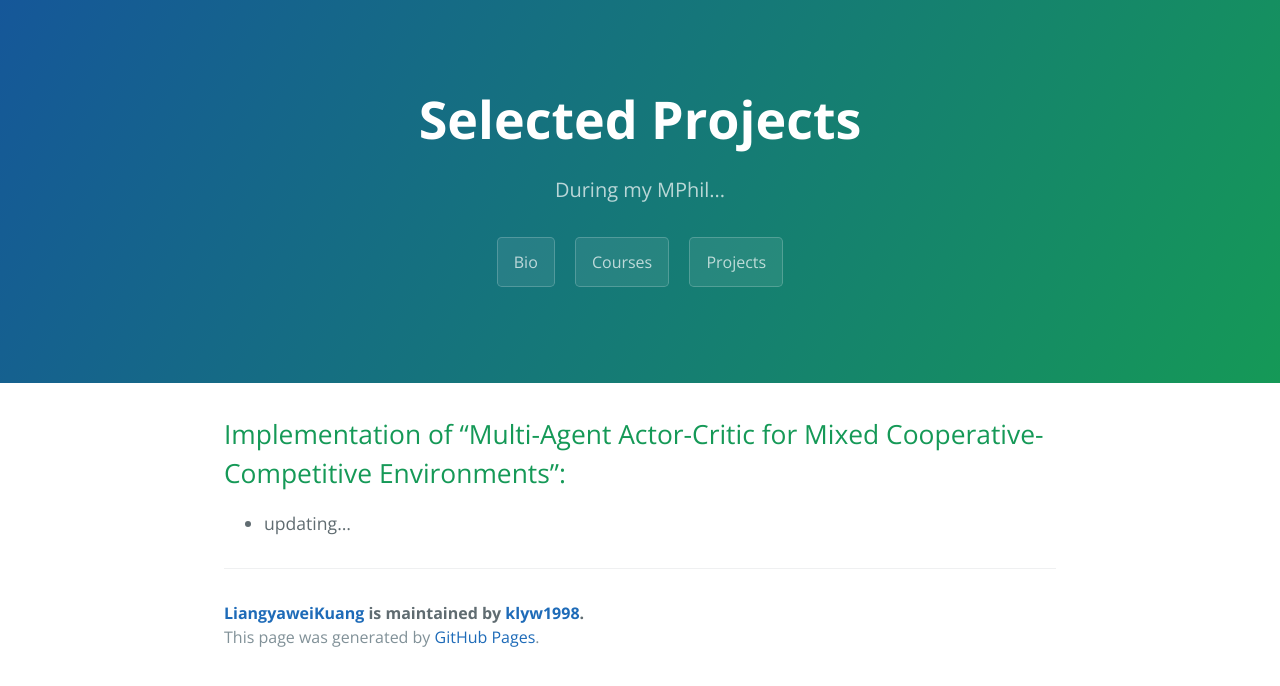
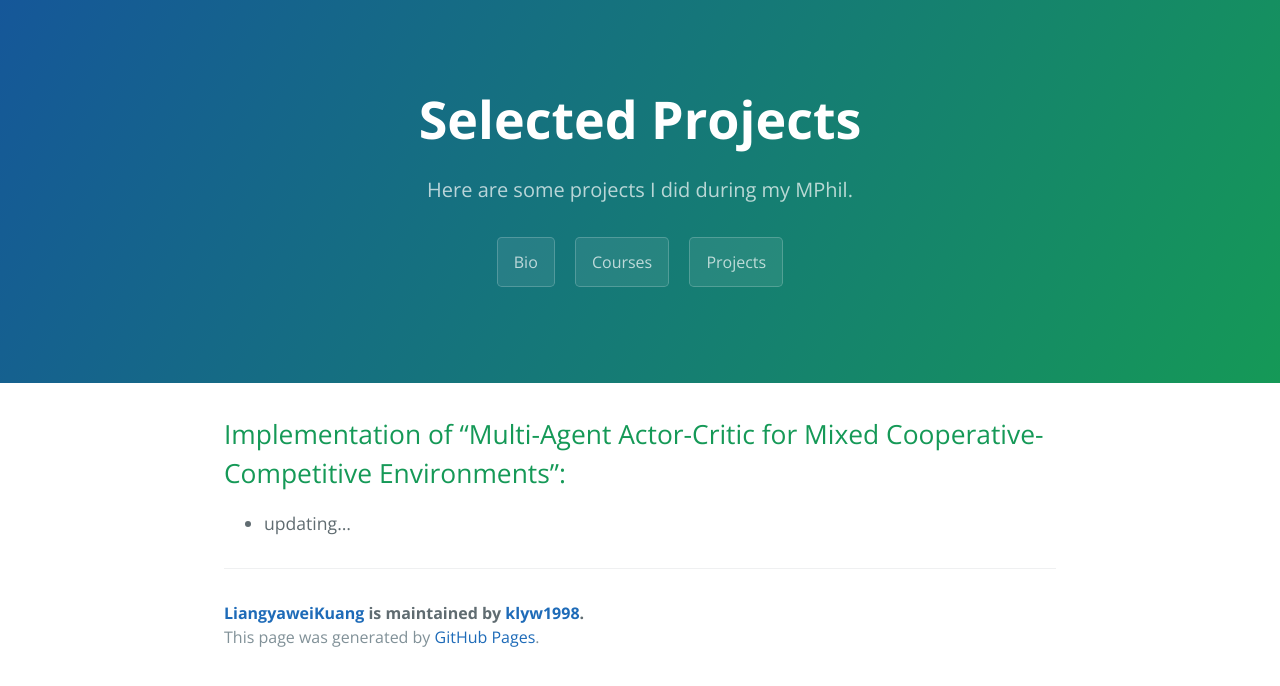
Before and after one commit to klyw1998/LiangyaweiKuang, a Jekyll site: the page built from projects.md, in a window 1280 px wide. Shown: the top 686 px of the page. Built offline with Jekyll 4.4.1, drawn with Linux system fonts in a browser that asks for light colours.

Commit message:
Update projects.md

```diff
--- a/projects.md
+++ b/projects.md
@@ -1,7 +1,7 @@
 ---
 layout: default
 title: 'Selected Projects'
-description: During my MPhil...
+description: Here are some projects I did during my MPhil.
 ---
 
 ## Implementation of "Multi-Agent Actor-Critic for Mixed Cooperative-Competitive Environments":
```
